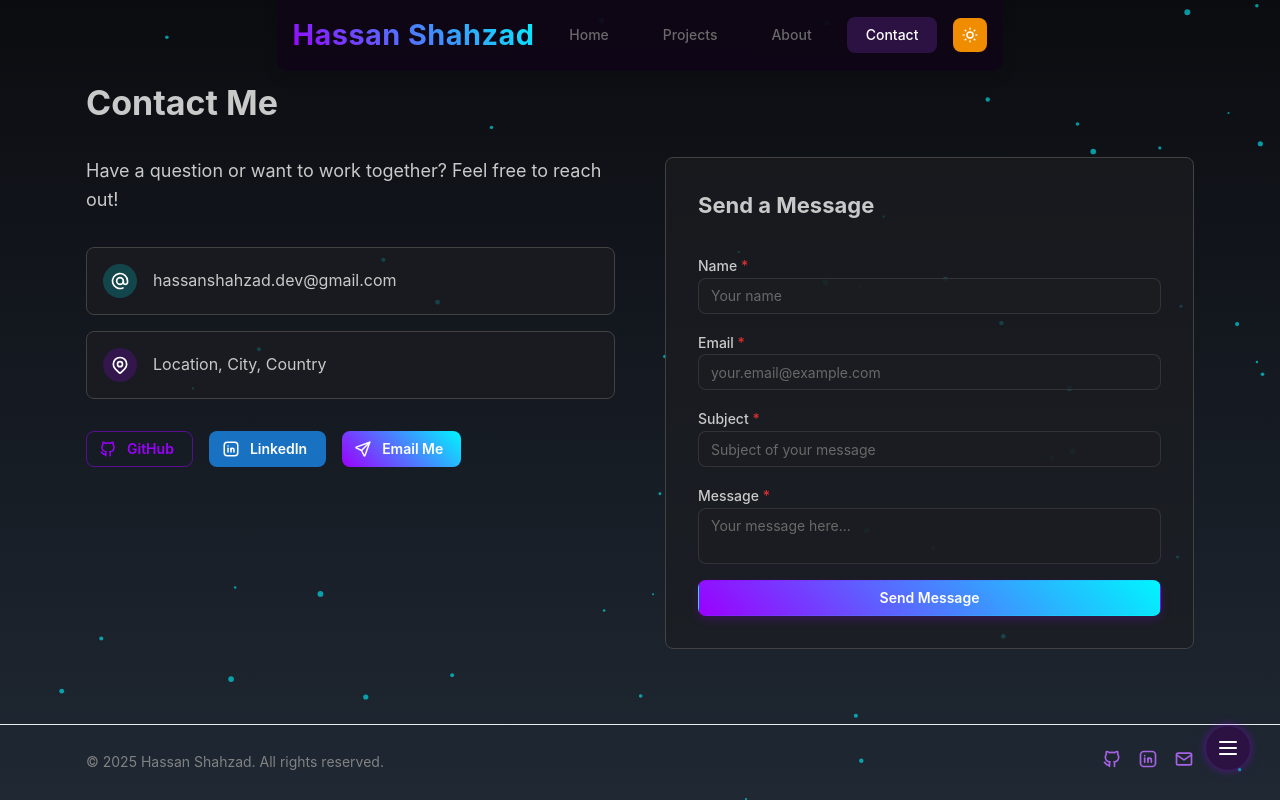
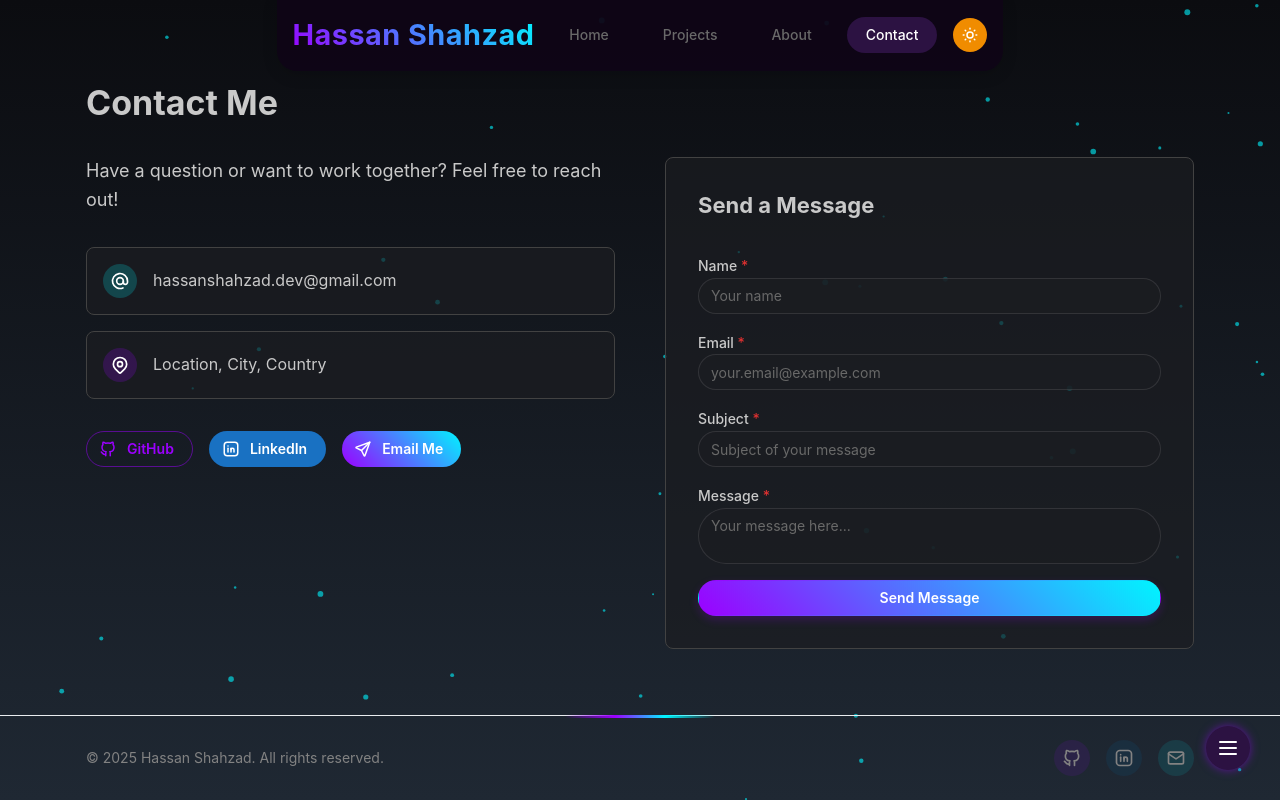
Before and after one commit to HxnDev/hxndev.github.io, a React (Vite) app: page /hxndev.github.io/contact in a window 1280 px wide. Built offline with nearby package versions, Linux system fonts and the light colour scheme.

Commit message:
Updated UX

```diff
--- a/src/components/Footer.jsx
+++ b/src/components/Footer.jsx
@@ -1,5 +1,5 @@
 import React from 'react';
-import { Text, Group, Container, Anchor } from '@mantine/core';
+import { Text, Group, Container, Anchor, Box } from '@mantine/core';
 import { IconBrandGithub, IconBrandLinkedin, IconMail } from '@tabler/icons-react';
 
 const Footer = () => {
@@ -9,7 +9,8 @@ const Footer = () => {
     <footer style={{
       marginTop: 'auto',
       padding: '24px 0',
-      borderTop: '1px solid var(--mantine-color-gray-2)'
+      borderTop: '1px solid var(--mantine-color-gray-2)',
+      position: 'relative'
     }}>
       <Container size="lg">
         <Group justify="space-between">
@@ -18,18 +19,94 @@ const Footer = () => {
           </Text>
 
           <Group gap="md">
-            <Anchor href="https://github.com/HxnDev" target="_blank">
+            <Anchor
+              href="https://github.com/HxnDev"
+              target="_blank"
+              style={{
+                borderRadius: '50%',
+                padding: '8px',
+                display: 'flex',
+                alignItems: 'center',
+                justifyContent: 'center',
+                transition: 'all 0.3s ease',
+                backgroundColor: 'rgba(155, 0, 255, 0.1)',
+                color: 'var(--mantine-color-dimmed)'
+              }}
+              sx={{
+                '&:hover': {
+                  backgroundColor: 'rgba(155, 0, 255, 0.2)',
+                  transform: 'translateY(-3px)',
+                  boxShadow: '0 4px 8px rgba(155, 0, 255, 0.2)',
+                  color: '#9B00FF'
+                }
+              }}
+            >
               <IconBrandGithub size={20} />
             </Anchor>
-            <Anchor href="https://www.linkedin.com/in/hassan-shahzad-2a6617212/" target="_blank">
+            <Anchor
+              href="https://www.linkedin.com/in/hassan-shahzad-2a6617212/"
+              target="_blank"
+              style={{
+                borderRadius: '50%',
+                padding: '8px',
+                display: 'flex',
+                alignItems: 'center',
+                justifyContent: 'center',
+                transition: 'all 0.3s ease',
+                backgroundColor: 'rgba(0, 119, 181, 0.1)',
+                color: 'var(--mantine-color-dimmed)'
+              }}
+              sx={{
+                '&:hover': {
+                  backgroundColor: 'rgba(0, 119, 181, 0.2)',
+                  transform: 'translateY(-3px)',
+                  boxShadow: '0 4px 8px rgba(0, 119, 181, 0.2)',
+                  color: '#0077B5'
+                }
+              }}
+            >
               <IconBrandLinkedin size={20} />
             </Anchor>
-            <Anchor href="mailto:hassanshahzad.dev@gmail.com">
+            <Anchor
+              href="mailto:hassanshahzad.dev@gmail.com"
+              style={{
+                borderRadius: '50%',
+                padding: '8px',
+                display: 'flex',
+                alignItems: 'center',
+                justifyContent: 'center',
+                transition: 'all 0.3s ease',
+                backgroundColor: 'rgba(0, 245, 255, 0.1)',
+                color: 'var(--mantine-color-dimmed)'
+              }}
+              sx={{
+                '&:hover': {
+                  backgroundColor: 'rgba(0, 245, 255, 0.2)',
+                  transform: 'translateY(-3px)',
+                  boxShadow: '0 4px 8px rgba(0, 245, 255, 0.2)',
+                  color: '#00F5FF'
+                }
+              }}
+            >
               <IconMail size={20} />
             </Anchor>
           </Group>
         </Group>
       </Container>
+
+      {/* Decorative element */}
+      <Box
+        style={{
+          position: 'absolute',
+          left: '50%',
+          top: -1,
+          width: '150px',
+          height: '3px',
+          transform: 'translateX(-50%)',
+          background: 'linear-gradient(90deg, transparent, #9B00FF, #00F5FF, transparent)',
+          borderRadius: '100px'
+        }}
+      />
     </footer>
   );
 };
--- a/src/components/Header.jsx
+++ b/src/components/Header.jsx
@@ -45,7 +45,7 @@ const Header = () => {
         transition: 'background-color 0.3s ease, box-shadow 0.3s ease',
         backgroundColor: dark ? 'rgba(15, 6, 23, 0.95)' : 'rgba(255, 255, 255, 0.95)',
         boxShadow: '0 4px 15px rgba(0, 0, 0, 0.15)',  // More visible shadow
-        borderRadius: '0 0 10px 10px',  // Rounded bottom corners
+        borderRadius: '0 0 20px 20px',  // More rounded bottom corners
         marginBottom: '10px'  // Add some space below
       }}
     >
@@ -78,6 +78,7 @@ const Header = () => {
               <Button
                 variant={isActive(item.path) ? "filled" : "subtle"}
                 color={isActive(item.path) ? "grape" : "dark"}  // More contrast
+                radius="xl"  // More rounded buttons
                 style={{
                   transition: 'all 0.2s ease',
                   transform: 'scale(1)',
@@ -103,6 +104,7 @@ const Header = () => {
           <ActionIcon
             variant="filled"  // More visible
             size="lg"  // Larger
+            radius="xl"  // Fully rounded
             color={dark ? 'yellow' : 'blue'}
             onClick={toggleColorScheme}
             title="Toggle color scheme"
--- a/src/components/SponsorshipSection.jsx
+++ b/src/components/SponsorshipSection.jsx
@@ -4,12 +4,51 @@ import { IconHeart, IconCoffee } from '@tabler/icons-react';
 
 const SponsorshipSection = () => {
   return (
-    <Paper p="xl" radius="md" withBorder>
-      <Stack align="center">
-        <Text size="xl" fw={700}>Support My Work</Text>
+    <Paper
+      p="xl"
+      radius="xl"
+      withBorder
+      style={{
+        background: 'linear-gradient(145deg, rgba(28, 29, 34, 0.7), rgba(20, 21, 25, 0.9))',
+        borderColor: 'rgba(155, 0, 255, 0.3)',
+        boxShadow: '0 10px 30px rgba(0, 0, 0, 0.1), 0 1px 8px rgba(155, 0, 255, 0.2)',
+        overflow: 'hidden',
+        position: 'relative'
+      }}
+    >
+      {/* Background decorative elements */}
+      <div
+        style={{
+          position: 'absolute',
+          top: '-50px',
+          right: '-50px',
+          width: '200px',
+          height: '200px',
+          borderRadius: '50%',
+          background: 'radial-gradient(circle at center, rgba(155, 0, 255, 0.2), transparent 70%)',
+          filter: 'blur(40px)',
+          opacity: 0.6,
+          zIndex: 0
+        }}
+      />
+
+      <Stack align="center" style={{ position: 'relative', zIndex: 1 }}>
+        <Text
+          size="xl"
+          fw={700}
+          style={{
+            background: 'linear-gradient(45deg, #9B00FF, #00F5FF)',
+            WebkitBackgroundClip: 'text',
+            WebkitTextFillColor: 'transparent'
+          }}
+        >
+          Support My Work
+        </Text>
+
         <Text ta="center" c="dimmed" maw={600} mx="auto">
           If you find my projects helpful, consider supporting their continued development and maintenance.
         </Text>
+
         <Group mt="md">
           <Button
             component="a"
@@ -18,9 +57,19 @@ const SponsorshipSection = () => {
             leftSection={<IconHeart size={18} />}
             variant="gradient"
             gradient={{ from: 'pink', to: 'grape' }}
+            radius="xl"
+            sx={{
+              boxShadow: '0 4px 12px rgba(155, 0, 255, 0.3)',
+              '&:hover': {
+                transform: 'translateY(-3px)',
+                boxShadow: '0 8px 16px rgba(155, 0, 255, 0.4)'
+              },
+              transition: 'all 0.3s ease'
+            }}
           >
             Sponsor on GitHub
           </Button>
+
           <Button
             component="a"
             href="https://www.buymeacoffee.com/hassanshahzad"
@@ -28,6 +77,15 @@ const SponsorshipSection = () => {
             variant="filled"
             color="yellow"
             leftSection={<IconCoffee size={18} />}
+            radius="xl"
+            sx={{
+              boxShadow: '0 4px 12px rgba(252, 211, 77, 0.3)',
+              '&:hover': {
+                transform: 'translateY(-3px)',
+                boxShadow: '0 8px 16px rgba(252, 211, 77, 0.4)'
+              },
+              transition: 'all 0.3s ease'
+            }}
           >
             Buy Me a Coffee
           </Button>
--- a/src/components/projects/FilterControls.jsx
+++ b/src/components/projects/FilterControls.jsx
@@ -32,7 +32,7 @@ const FilterControls = ({
   return (
     <Paper
       withBorder
-      radius="md"
+      radius="xl"
       p="md"
       mb="xl"
       style={{
@@ -49,6 +49,7 @@ const FilterControls = ({
           onClick={() => setShowMobileFilters(!showMobileFilters)}
           variant={showMobileFilters ? "filled" : "outline"}
           color="grape"
+          radius="xl"
         >
           {showMobileFilters ? "Hide Filters" : "Show Filters"}
         </Button>
@@ -64,6 +65,7 @@ const FilterControls = ({
             value={searchQuery || ''}
             onChange={(e) => setSearchQuery && setSearchQuery(e.currentTarget.value)}
             icon={<IconSearch size={16} />}
+            radius="xl"
             rightSection={
               searchQuery ? (
                 <Box
@@ -87,7 +89,8 @@ const FilterControls = ({
                 boxShadow: '0 4px 10px rgba(0, 0, 0, 0.1)'
               },
               input: {
-                backgroundColor: 'rgba(40, 40, 45, 0.8)'
+                backgroundColor: 'rgba(40, 40, 45, 0.8)',
+                borderRadius: '30px' // Ensure input field is also rounded
               }
             }}
           />
@@ -101,6 +104,7 @@ const FilterControls = ({
                 color={activeCategory === category.value ? "grape" : "gray"}
                 onClick={() => setActiveCategory && setActiveCategory(category.value)}
                 size='sm'
+                radius="xl"
                 sx={{
                   position: 'relative',
                   overflow: 'hidden',
@@ -134,6 +138,7 @@ const FilterControls = ({
                 color="gray"
                 onClick={onReset}
                 size='sm'
+                radius="xl"
                 sx={{
                   transition: 'all 0.2s ease',
                   opacity: 0.7,
@@ -165,6 +170,7 @@ const FilterControls = ({
               value={searchQuery || ''}
               onChange={(e) => setSearchQuery && setSearchQuery(e.currentTarget.value)}
               icon={<IconSearch size={16} />}
+              radius="xl"
               rightSection={
                 searchQuery ? (
                   <Box
@@ -184,7 +190,8 @@ const FilterControls = ({
                 width: '100%',
                 transition: 'all 0.3s ease',
                 input: {
-                  backgroundColor: 'rgba(40, 40, 45, 0.8)'
+                  backgroundColor: 'rgba(40, 40, 45, 0.8)',
+                  borderRadius: '30px'
                 }
               }}
             />
@@ -197,6 +204,7 @@ const FilterControls = ({
                   color={activeCategory === category.value ? "grape" : "gray"}
                   onClick={() => setActiveCategory && setActiveCategory(category.value)}
                   size='sm'
+                  radius="xl"
                   sx={{
                     position: 'relative',
                     overflow: 'hidden',
@@ -227,6 +235,7 @@ const FilterControls = ({
                 color="gray"
                 onClick={onReset}
                 fullWidth
+                radius="xl"
                 sx={{
                   transition: 'all 0.2s ease',
                   opacity: 0.7,
--- a/src/theme/ThemeProvider.jsx
+++ b/src/theme/ThemeProvider.jsx
@@ -12,7 +12,7 @@ const ColorSchemeContext = createContext({
   setInteractionIntensity: () => {}
 });
 
-// Define base theme
+// Define base theme with more rounded elements
 const baseTheme = createTheme({
   primaryColor: 'grape',
   colors: {
@@ -83,7 +83,47 @@ const baseTheme = createTheme({
     fontFamily: "'Inter', sans-serif",
     fontWeight: 700,
   },
-  defaultRadius: 'md',
+  defaultRadius: "xl", // Changed from 'md' to 'xl' for more rounded corners throughout
+  components: {
+    Button: {
+      defaultProps: {
+        radius: "xl" // Set all buttons to have fully rounded corners by default
+      }
+    },
+    Card: {
+      defaultProps: {
+        radius: "xl" // Rounder cards
+      }
+    },
+    Paper: {
+      defaultProps: {
+        radius: "xl" // Rounder papers
+      }
+    },
+    TextInput: {
+      defaultProps: {
+        radius: "xl" // Rounder text inputs
+      }
+    },
+    Badge: {
+      defaultProps: {
+        radius: "xl" // Pill-shaped badges
+      }
+    },
+    ActionIcon: {
+      defaultProps: {
+        radius: "xl" // Circular action icons
+      }
+    }
+  },
+  other: {
+    borderRadiusXXL: '2rem',
+    glassEffect: {
+      background: 'rgba(255, 255, 255, 0.1)',
+      backdropFilter: 'blur(10px)',
+      border: '1px solid rgba(255, 255, 255, 0.1)',
+    },
+  },
 });
 
 // Theme provider component
```
Also changed, not shown: src/components/home/HeroSection.jsx (+22 -7 lines), src/components/projects/EnhancedProjectCard.jsx (+16 -9 lines).
